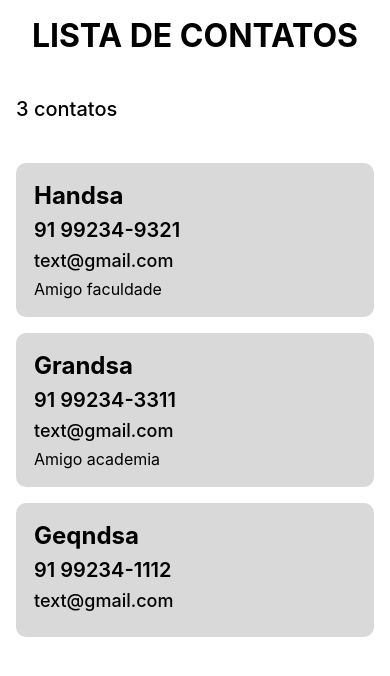
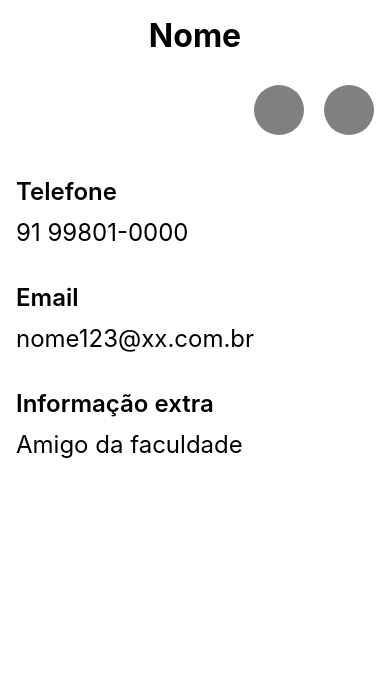
Before and after one commit to GabrielLaminas/app-tel, a React Native app: screen / in a window 390 px wide. Shown: the top 676 px of the page. Built offline with nearby package versions, Linux system fonts and the light colour scheme.

Commit message:
Criação de tela de Contato de usuário
Criação básica das funcionalidades

```diff
--- a/App.js
+++ b/App.js
@@ -3,10 +3,11 @@ import React from "react";
 import Login from "./src/Pages/Login/Login.js";
 import Conta from "./src/Pages/Conta/Conta.js";
 import Contato from "./src/Pages/Contato/Contato.js";
+import ContatoUsuario from "./src/Pages/ContatoUsuario/ContatoUsuario.js";
 
 const App = () => {
   return (
-    <Contato />
+    <ContatoUsuario />
   );
 };
 
--- /dev/null
+++ b/src/Pages/ContatoUsuario/ContatoUsuario.js
@@ -0,0 +1,45 @@
+import { View, Text } from "react-native";
+import React from "react";
+import {
+   MainView, MainTitle, ViewIcons, ViewIconsButton,
+   ViewInfos, ViewInfosItem, ViewInfosItemTitle, ViewInfosItemBody
+} from "./ContatoUsuarioStyle.js"
+import IconEdit from "react-native-vector-icons/Feather.js";
+import IconDelete from "react-native-vector-icons/Feather.js";
+
+function ContatoUsuario() {
+   return (
+      <MainView>
+         <MainTitle>Nome</MainTitle>
+
+         <ViewIcons>
+            <ViewIconsButton>
+               <IconEdit name="user-check" size={24} color="white" />
+            </ViewIconsButton>
+
+            <ViewIconsButton>
+               <IconDelete name="user-x" size={24} color="white" />
+            </ViewIconsButton>
+         </ViewIcons>
+
+         <ViewInfos>
+            <ViewInfosItem>
+               <ViewInfosItemTitle>Telefone</ViewInfosItemTitle>
+               <ViewInfosItemBody>91 99801-0000</ViewInfosItemBody>
+            </ViewInfosItem>
+
+            <ViewInfosItem>
+               <ViewInfosItemTitle>Email</ViewInfosItemTitle>
+               <ViewInfosItemBody>nome123@xx.com.br</ViewInfosItemBody>
+            </ViewInfosItem>
+
+            <ViewInfosItem>
+               <ViewInfosItemTitle>Informação extra</ViewInfosItemTitle>
+               <ViewInfosItemBody>Amigo da faculdade</ViewInfosItemBody>
+            </ViewInfosItem>
+         </ViewInfos>
+      </MainView>
+   );
+}
+
+export default ContatoUsuario;
--- /dev/null
+++ b/src/Pages/ContatoUsuario/ContatoUsuarioStyle.js
@@ -0,0 +1,52 @@
+import styled from "styled-components/native";
+
+const MainView = styled.View`
+   padding: 16px 16px 0 16px;
+   flex: 1;
+`;
+
+const MainTitle = styled.Text`
+   font-size: 32px;
+   text-align: center;
+   font-weight: 700;
+`;
+
+const ViewIcons = styled.View`
+   margin: 30px 0 42px 0;
+   display: flex;
+   flex-direction: row;
+   justify-content: flex-end;
+   gap: 20px;
+`;
+
+const ViewIconsButton = styled.TouchableOpacity`
+   width: 50px;
+   height: 50px;
+   align-items: center;
+   justify-content: center;
+   background-color: gray;
+   border-radius: 50px;
+`;
+
+const ViewInfos = styled.View`
+   gap: 36px;
+`;
+
+const ViewInfosItem = styled.View`
+   gap: 12px;
+`;
+
+const ViewInfosItemTitle = styled.Text`
+   font-size: 24px;
+   font-weight: 600;
+`;
+
+const ViewInfosItemBody = styled.Text`
+   font-size: 24px;
+   font-weight: 400;
+`;
+
+export {
+   MainView, MainTitle, ViewIcons, ViewIconsButton,
+   ViewInfos, ViewInfosItem, ViewInfosItemTitle, ViewInfosItemBody
+}
```
